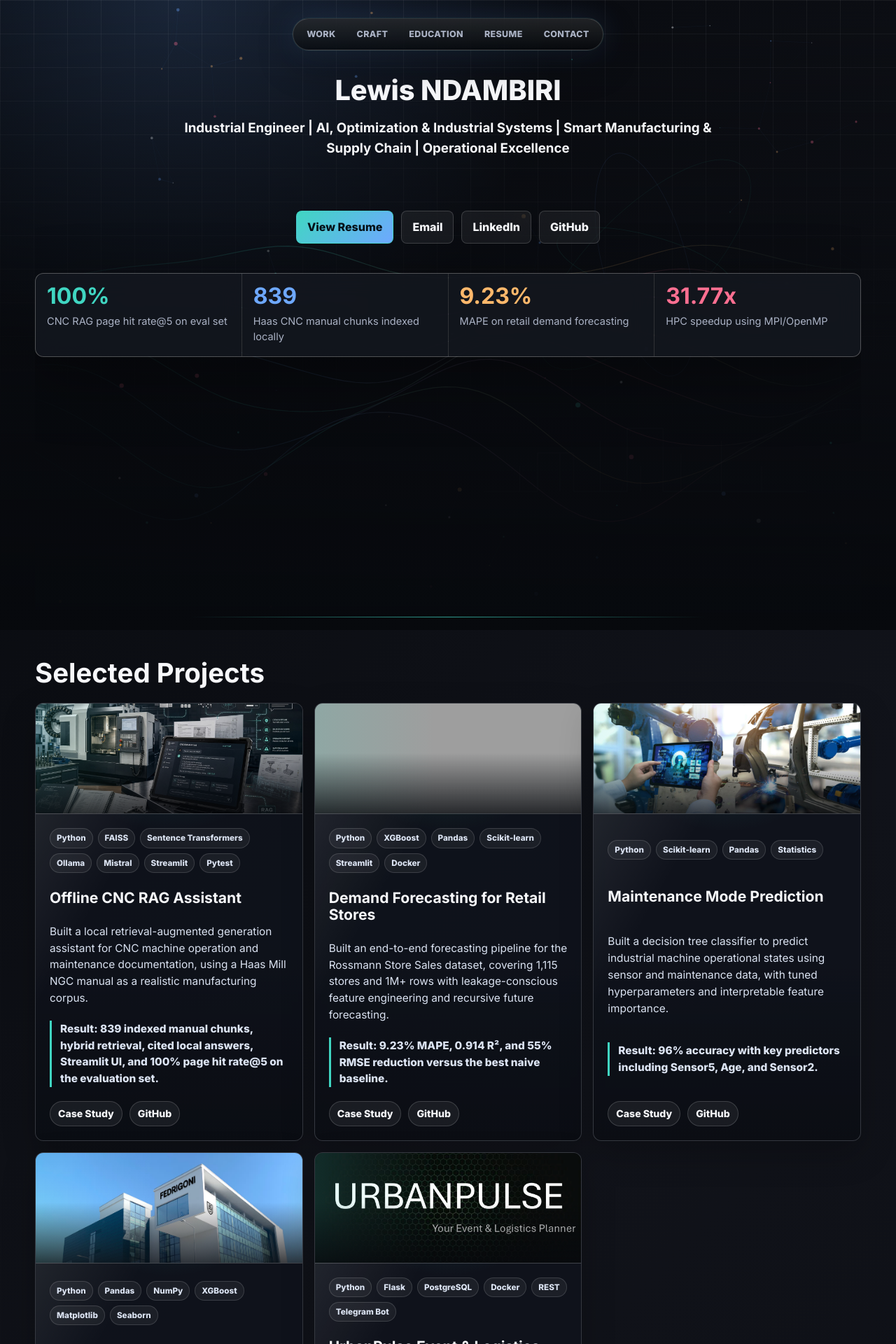
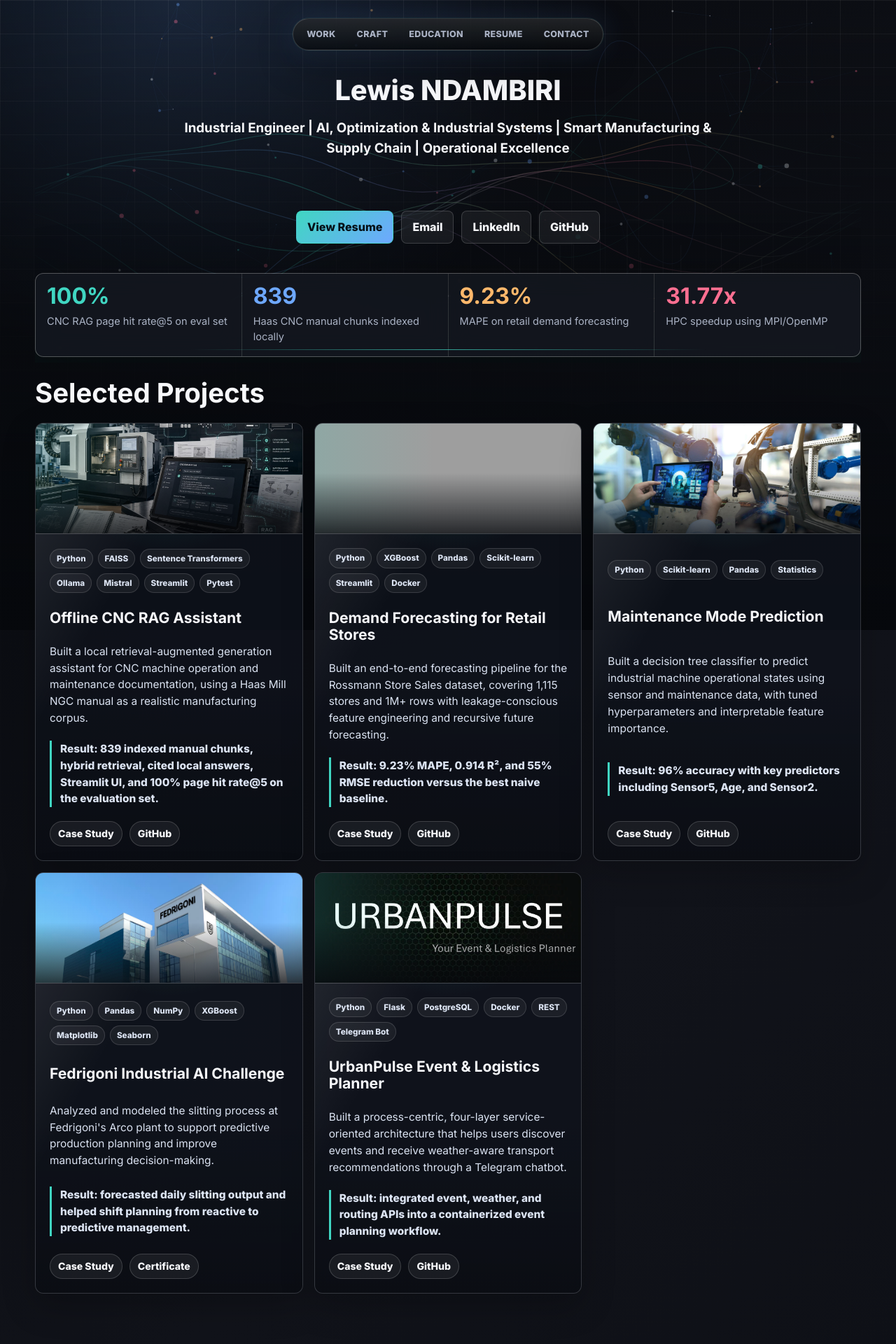
Before and after one commit to lewisndambiri/lewisndambiri.github.io, a Jekyll site: the page built from index.md, in a window 1280 px wide. Shown: the top 1920 px of the page at 70% size. Built offline with Jekyll 4.4.1, drawn with Linux system fonts in a browser that asks for light colours; grey boxes are pictures that could not be loaded.

Commit message:
Update style.css

```diff
--- a/assets/css/style.css
+++ b/assets/css/style.css
@@ -78,11 +78,11 @@
 
 .hero {
   position: relative;
-  min-height: 100vh;
+  min-height: auto;
   display: grid;
   align-content: start;
   gap: 20px;
-  padding: 26px 0 24px;
+  padding: 26px 0 8px;
   overflow: hidden;
 }
 
@@ -889,7 +889,7 @@
 }
 
 .home-page .hero + section {
-  padding-top: 42px;
+  padding-top: 24px;
 }
 
 .section-heading {
```
